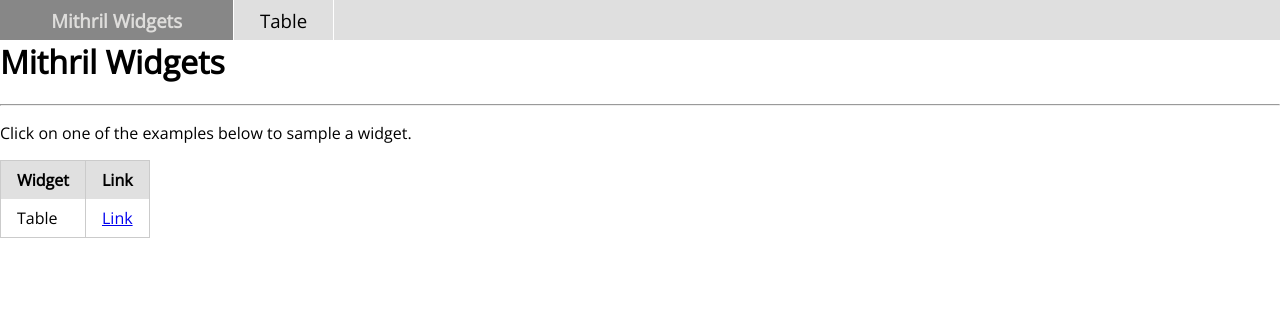
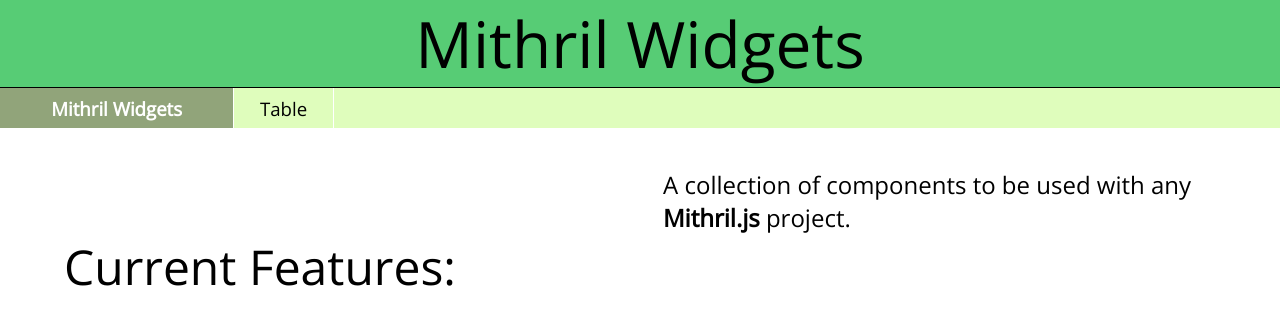
Before and after one commit to haymez/mithril_tool_chest, a website: page index.html in a window 1280 px wide. Drawn offline with nearby package versions, Linux system fonts and the light colour scheme.

Commit message:
* Updated style of navbar and rootLayout

```diff
--- a/base.css
+++ b/base.css
@@ -1,9 +1,8 @@
-div {
+div, nav {
   font-family: 'Open Sans', sans-serif;
 }
 
 .search {
-  /*border-radius: 2px;*/
   border: 1px solid #DDDDDD;
   width: 100%;
 }
@@ -15,3 +14,25 @@
 .mithril-table {
   width: 75%;
 }
+
+.big-header {
+  background-color: #57CC75;
+  font-size: 4em;
+  text-align: center;
+  border-bottom: 1px solid black;
+}
+
+.medium-header {
+  font-size: 36pt;
+}
+
+p.description {
+  padding-left: 50%;
+  font-size: 18pt;
+  margin: 2% 0 0 2%;
+}
+
+.content {
+  margin: 0 auto 0 auto;
+  width: 90%;
+}
--- a/nav.css
+++ b/nav.css
@@ -1,14 +1,15 @@
 html, body { height: 100%; width: 100%; margin: 0; }
-
-div, a, nav { font-family: 'Open Sans', sans-serif; }
 
 @media (min-width: 600px) {
   nav.nav {
-    top: 0;
-    position: fixed;
     height: 2.5em;
     width: 100%;
-    background-color: #DFDFDF;
+    /*background-color: #DFDFDF;*/
+    background-color: #DFFDBC;
+  }
+
+  nav.stuck {
+    position: fixed;
   }
 
   div.content {
@@ -36,7 +37,7 @@
     float: left;
     height: 100%;
     padding: 0 2% 0 2%;
-    background-color: #DFDFDF;
+    background-color: #DFFDBC;
     -webkit-transition: background-color 250ms linear, color 250ms linear;
     border-right: 1px solid white;
     color: black;
@@ -47,17 +48,20 @@
   }
 
   a.active {
-    background-color: #878787 !important;
+    /*background-color: #878787 !important;*/
+    background-color: #91A47A !important;
     color: #FFFFFF;
   }
 
   a.nav-link:hover {
-    background-color: #A9A9A9;
-    color: #DEDDDB;
+    /*background-color: #A9A9A9;*/
+    background-color: #B5CD98;
+    color: #FFFFFF;
   }
 
   a.nav-link:active {
-    background-color: #878787;
+    /*background-color: #878787;*/
+    background-color: #91A47A;
     color: #FFFFFF;
   }
 }
--- a/src/home.js
+++ b/src/home.js
@@ -1,31 +1,19 @@
 // Code for mithril widgets
 
 var home = {
-  controller: function() {
-
-  },
+  controller: function() {},
 
   view: function(ctrl) {
-    var table = m('div', [
-      m('h1', 'Mithril Widgets'),
-      m('hr'),
-      m('p', 'Click on one of the examples below to sample a widget.'),
-      m('table.pure-table', [
-        m('thead', [
-          m('tr', [
-            m('th', 'Widget'),
-            m('th', 'Link')
-          ])
-        ]),
-        m('tr', [
-          m('td', 'Table'),
-          m('td', [
-            m('a[href="/table"]', {config: m.route}, 'Link')
-          ])
-        ])
-      ])
-    ])
-    return rootLayout(table);
+    var intro = m('div', [
+      m('p.description', [
+        m('span', 'A collection of components to be used with any '),
+        m('strong', 'Mithril.js'),
+        m('span', ' project.')
+      ]),
+      m('.medium-header', 'Current Features:')
+    ]);
+
+    return rootLayout.view(intro);
   }
 
 };
--- a/src/rootLayout.js
+++ b/src/rootLayout.js
@@ -1,4 +1,11 @@
-var rootLayout = function(content) {
+var rootLayout = {}
+
+rootLayout.fixNav = function(evt) {
+  console.log(evt);
+}
+
+rootLayout.view = function(content) {
+  var header = m('.big-header', 'Mithril Widgets');
   var nav = m('nav.nav', [
     m('ul', [
       m('li', [
@@ -18,6 +25,6 @@
     ])
   ])
 
-  return [nav, m('.content', content)];
+  return [header, nav, m('.content', content)];
 
 }
--- a/src/tableExample.js
+++ b/src/tableExample.js
@@ -25,7 +25,7 @@
     // Styles for table and search bar
     var opts = {
       // paginate: 8,
-      height: 400,
+      height: 500,
       infinite: true,
       search: true,
       style: {
@@ -46,6 +46,6 @@
       table.view(ctrl.table),
     ]);
 
-    return rootLayout(example)
+    return rootLayout.view(example)
   }
 };
```
